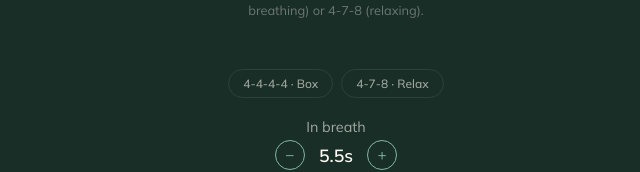
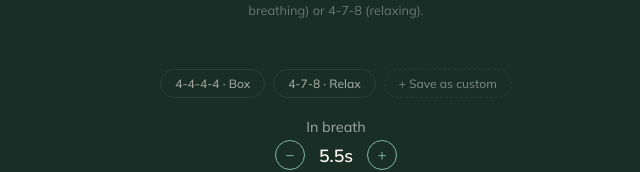
Before and after one commit to nickvunen/lekker-progressief-box-ademen, a React (Vite) app: page / in a window 1280 px wide. Shown: the part 256-428 px from the top of the page, without its empty margins (304-944 px from the left). Built offline with nearby package versions, Linux system fonts and the light colour scheme; no server answers.

Commit message:
Add custom Flow preset that can be saved and reapplied

```diff
--- a/src/App.css
+++ b/src/App.css
@@ -230,6 +230,18 @@
 .preset-btn:hover {
   border-color: var(--accent);
   color: var(--accent);
+}
+
+/* "Save as custom" / "Update custom" — subtler than the apply chips so
+   the destructive-ish write action reads as secondary. */
+.preset-btn-save {
+  border-style: dashed;
+  opacity: 0.7;
+}
+
+.preset-btn-save:hover {
+  opacity: 1;
+  border-style: solid;
 }
 
 /* Toggle row (sound + display mode pills) */
--- a/src/App.tsx
+++ b/src/App.tsx
@@ -19,8 +19,23 @@ type Tab =
 
 type DisplayMode = 'numbers' | 'bubble';
 
+type FlowPreset = {
+  breatheIn: number;
+  holdIn: number;
+  breatheOut: number;
+  holdOut: number;
+};
+
 // 0 = off. Cycle order on the prep pill: 10 → 20 → 30 → 0 → 10 …
 const PREP_CYCLE = [10, 20, 30, 0] as const;
+
+function formatPresetValue(v: number): string {
+  return v % 1 === 0 ? `${v}` : v.toFixed(1);
+}
+
+function formatPreset(p: FlowPreset): string {
+  return `${formatPresetValue(p.breatheIn)}-${formatPresetValue(p.holdIn)}-${formatPresetValue(p.breatheOut)}-${formatPresetValue(p.holdOut)}`;
+}
 
 const isInstalled = window.matchMedia('(display-mode: standalone)').matches;
 
@@ -82,6 +97,10 @@ function App() {
   const [totalMinutes, setTotalMinutes] = usePersistedState(
     'flow.totalMinutes',
     5,
+  );
+  const [customPreset, setCustomPreset] = usePersistedState<FlowPreset | null>(
+    'flow.customPreset',
+    null,
   );
 
   // CO2 settings
@@ -213,6 +232,18 @@ function App() {
       setBreatheOut(8);
       setHoldOut(0);
     }
+  };
+
+  const saveCustomPreset = () => {
+    setCustomPreset({ breatheIn, holdIn, breatheOut, holdOut });
+  };
+
+  const applyCustomPreset = () => {
+    if (!customPreset) return;
+    setBreatheIn(customPreset.breatheIn);
+    setHoldIn(customPreset.holdIn);
+    setBreatheOut(customPreset.breatheOut);
+    setHoldOut(customPreset.holdOut);
   };
 
   // Kick off background music. Called synchronously inside the Start click
@@ -472,6 +503,22 @@ function App() {
                   onClick={() => applyFlowPreset('4-7-8')}
                 >
                   4-7-8 · Relax
+                </button>
+                {customPreset && (
+                  <button
+                    className="preset-btn"
+                    onClick={applyCustomPreset}
+                    aria-label={`Apply custom preset ${formatPreset(customPreset)}`}
+                  >
+                    Custom · {formatPreset(customPreset)}
+                  </button>
+                )}
+                <button
+                  className="preset-btn preset-btn-save"
+                  onClick={saveCustomPreset}
+                  aria-label="Save current values as custom preset"
+                >
+                  {customPreset ? '✎ Update custom' : '+ Save as custom'}
                 </button>
               </div>
               <FlowSetting
```
